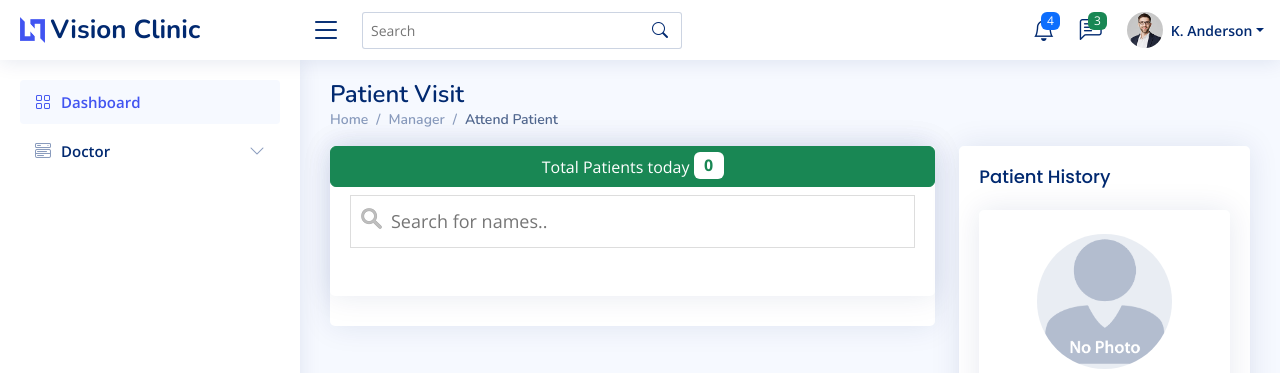
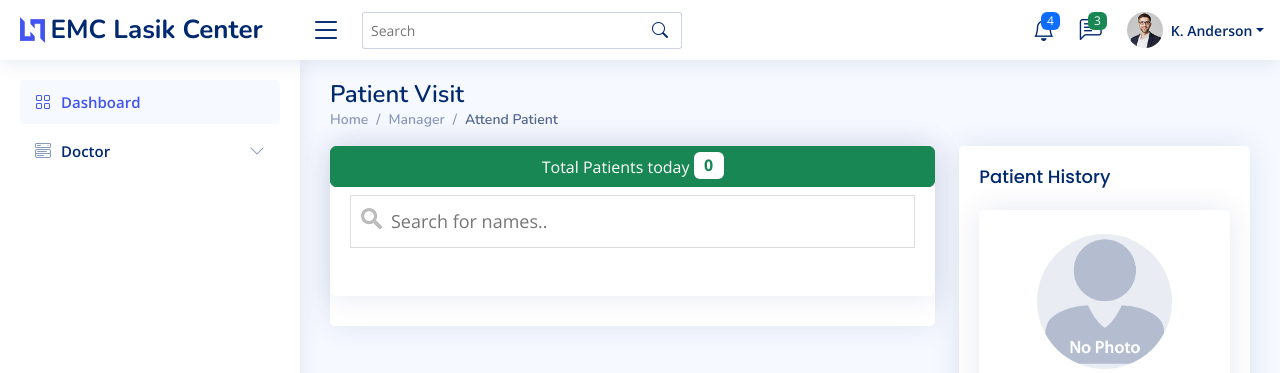
Before and after one commit to yasso77/testemc, a Django app: page /showPatientData in a window 1280 px wide. Shown: the top 373 px of the page. Run offline with Django 5.2, Linux system fonts and the light colour scheme; data that the repository does not hold is empty; some libraries are stand-ins or nearby versions.

Commit message:
This header file commit

```diff
--- a/templates/parts/header.html
+++ b/templates/parts/header.html
@@ -4,7 +4,7 @@
     <div class="d-flex align-items-center justify-content-between">
       <a href="{%url 'index'%}" class="logo d-flex align-items-center">
         <img src="{%static 'assets/img/logo.png'%}" alt="">
-        <span class="d-none d-lg-block">Vision Clinic</span>
+        <span class="d-none d-lg-block">EMC Lasik Center</span>
       </a>
       <i class="bi bi-list toggle-sidebar-btn"></i>
     </div><!-- End Logo -->
```
